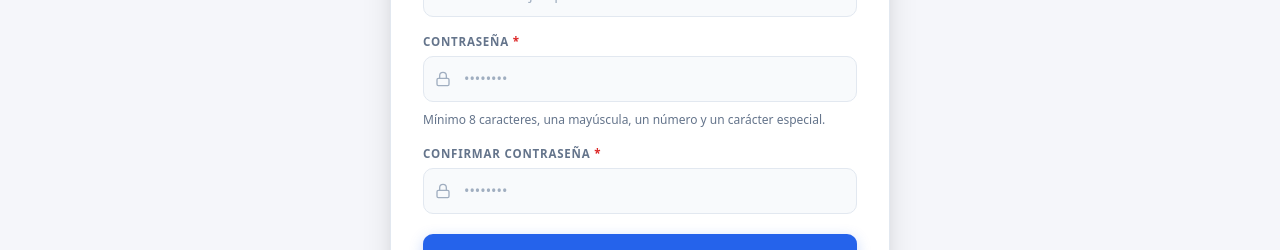
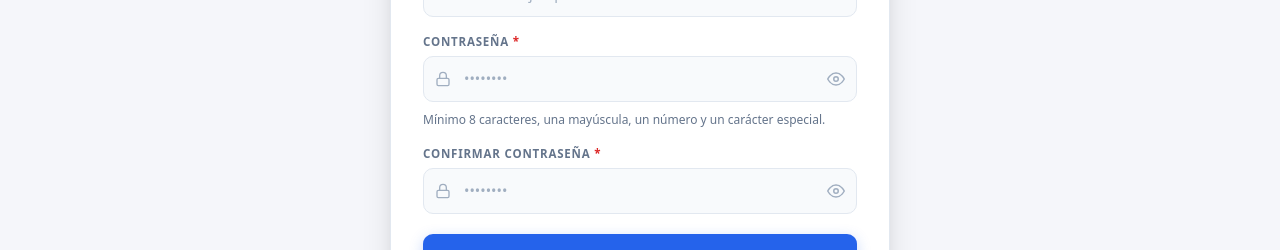
Before and after one commit to JesusDre/VASO, a React (Vite) app in the folder front/: page /registro in a window 1280 px wide. Shown: the part 524-774 px from the top of the page. Built offline with nearby package versions, Linux system fonts and the light colour scheme; no server answers.

Commit message:
[UPD] Agregue un boton para ver contraseña en el apartado de registrar

```diff
--- a/front/src/modules/auth/Register.jsx
+++ b/front/src/modules/auth/Register.jsx
@@ -28,6 +28,8 @@
     const [loading, setLoading] = useState(false);
     const [error, setError] = useState('');
     const [success, setSuccess] = useState('');
+    const [showPassword, setShowPassword] = useState(false);
+    const [showConfirm, setShowConfirm] = useState(false);
 
     const handleChange = (e) => {
         const { name, value } = e.target;
@@ -196,13 +198,33 @@
                                 <input
                                     id="password"
                                     name="password"
-                                    type="password"
+                                    type={showPassword ? 'text' : 'password'}
                                     value={formData.password}
                                     onChange={handleChange}
                                     autoComplete="new-password"
                                     required
                                     placeholder="••••••••"
                                 />
+                                <button
+                                    type="button"
+                                    className="login-eye-btn"
+                                    onClick={() => setShowPassword(!showPassword)}
+                                    tabIndex={-1}
+                                    aria-label={showPassword ? 'Ocultar contraseña' : 'Mostrar contraseña'}
+                                >
+                                    {showPassword ? (
+                                        <svg width="18" height="18" viewBox="0 0 24 24" fill="none" stroke="currentColor" strokeWidth="2" strokeLinecap="round" strokeLinejoin="round">
+                                            <path d="M17.94 17.94A10.07 10.07 0 0112 20c-7 0-11-8-11-8a18.45 18.45 0 015.06-5.94" />
+                                            <path d="M9.9 4.24A9.12 9.12 0 0112 4c7 0 11 8 11 8a18.5 18.5 0 01-2.16 3.19" />
+                                            <line x1="1" y1="1" x2="23" y2="23" />
+                                        </svg>
+                                    ) : (
+                                        <svg width="18" height="18" viewBox="0 0 24 24" fill="none" stroke="currentColor" strokeWidth="2" strokeLinecap="round" strokeLinejoin="round">
+                                            <path d="M1 12s4-8 11-8 11 8 11 8-4 8-11 8-11-8-11-8z" />
+                                            <circle cx="12" cy="12" r="3" />
+                                        </svg>
+                                    )}
+                                </button>
                             </div>
                             <p className="login-hint">
                                 Mínimo 8 caracteres, una mayúscula, un número y un carácter especial.
@@ -224,13 +246,33 @@
                                 <input
                                     id="confirmar_password"
                                     name="confirmar_password"
-                                    type="password"
+                                    type={showConfirm ? 'text' : 'password'}
                                     value={formData.confirmar_password}
                                     onChange={handleChange}
                                     autoComplete="new-password"
                                     required
                                     placeholder="••••••••"
                                 />
+                                <button
+                                    type="button"
+                                    className="login-eye-btn"
+                                    onClick={() => setShowConfirm(!showConfirm)}
+                                    tabIndex={-1}
+                                    aria-label={showConfirm ? 'Ocultar contraseña' : 'Mostrar contraseña'}
+                                >
+                                    {showConfirm ? (
+                                        <svg width="18" height="18" viewBox="0 0 24 24" fill="none" stroke="currentColor" strokeWidth="2" strokeLinecap="round" strokeLinejoin="round">
+                                            <path d="M17.94 17.94A10.07 10.07 0 0112 20c-7 0-11-8-11-8a18.45 18.45 0 015.06-5.94" />
+                                            <path d="M9.9 4.24A9.12 9.12 0 0112 4c7 0 11 8 11 8a18.5 18.5 0 01-2.16 3.19" />
+                                            <line x1="1" y1="1" x2="23" y2="23" />
+                                        </svg>
+                                    ) : (
+                                        <svg width="18" height="18" viewBox="0 0 24 24" fill="none" stroke="currentColor" strokeWidth="2" strokeLinecap="round" strokeLinejoin="round">
+                                            <path d="M1 12s4-8 11-8 11 8 11 8-4 8-11 8-11-8-11-8z" />
+                                            <circle cx="12" cy="12" r="3" />
+                                        </svg>
+                                    )}
+                                </button>
                             </div>
                         </div>
 
```
